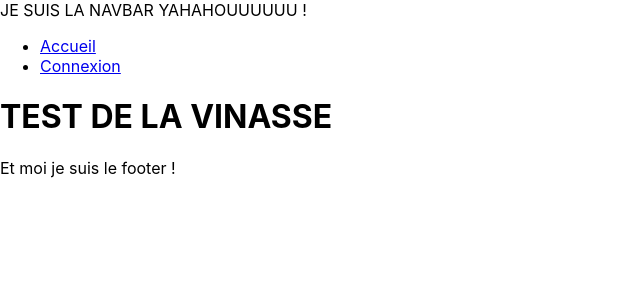
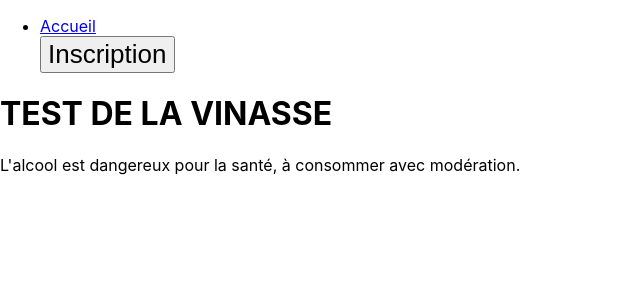
Before and after one commit to WildCodeSchool/2023-02-JS-Lille-project-3-groupe3-inovin, a React (Vite) app in the folder frontend/: page / in a window 1280 px wide. Shown: the top 300 px of the page, without its empty margins (0-640 px from the left). Built offline with nearby package versions, Linux system fonts and the light colour scheme.

Commit message:
Adding Navbar and Footer code, no CSS

```diff
--- a/frontend/package.json
+++ b/frontend/package.json
@@ -14,9 +14,7 @@
     "react": "^18.2.0",
     "react-dom": "^18.2.0",
     "react-router-dom": "^6.12.1",
-
     "sort-by": "^1.2.0",
-
     "vite": "^4.0.4"
   },
   "devDependencies": {
--- a/frontend/src/App.jsx
+++ b/frontend/src/App.jsx
@@ -8,13 +8,17 @@ import Resume from "./pages/Resume";
 import Navbar from "./components/Navbar/Navbar";
 import Footer from "./components/Footer/Footer";
 
+import { LogingProvider } from "./contexts/LogingContext";
+
 import "./App.css";
 
 function App() {
   return (
     <Router>
       <div>
-        <Navbar />
+        <LogingProvider>
+          <Navbar />
+        </LogingProvider>
 
         <Routes>
           <Route path="/" element={<Home />} />
--- a/frontend/src/components/Footer/Footer.jsx
+++ b/frontend/src/components/Footer/Footer.jsx
@@ -1,5 +1,9 @@
 function Footer() {
-  return <div>Et moi je suis le footer !</div>;
+  return (
+    <div>
+      L'alcool est dangereux pour la santé, à consommer avec modération.
+    </div>
+  );
 }
 
 export default Footer;
--- a/frontend/src/components/Navbar/Navbar.jsx
+++ b/frontend/src/components/Navbar/Navbar.jsx
@@ -1,16 +1,41 @@
-import { Link } from "react-router-dom";
+import { Link, useNavigate } from "react-router-dom";
+import { useContext } from "react";
+import { LogingContext } from "../../contexts/LogingContext";
 
 function Navbar() {
+  const navigate = useNavigate();
+  const { isOnline, loging, logout } = useContext(LogingContext);
+
+  const inscription = () => {
+    navigate("/Inscription");
+  };
+
+  const deconnexion = () => {
+    navigate("/");
+  };
+
+  const handleLogingLogout = () => {
+    if (isOnline) {
+      logout();
+      deconnexion();
+    } else {
+      loging();
+      inscription();
+    }
+  };
+
   return (
     <div>
-      JE SUIS LA NAVBAR YAHAHOUUUUUU !
       <ul>
         <li>
           <Link to="/">Accueil</Link>
         </li>
-        <li>
-          <Link to="/Inscription">Connexion</Link>
-        </li>
+
+        <div>
+          <button type="button" onClick={handleLogingLogout}>
+            {isOnline ? "Déconnexion" : "Inscription"}
+          </button>
+        </div>
       </ul>
     </div>
   );
--- /dev/null
+++ b/frontend/src/contexts/LogingContext.jsx
@@ -0,0 +1,35 @@
+import { createContext, useState, useMemo } from "react";
+import propTypes from "prop-types";
+
+export const LogingContext = createContext();
+
+export function LogingProvider({ children }) {
+  const [isOnline, setIsOnline] = useState(false);
+
+  const loging = () => {
+    setIsOnline(true);
+  };
+
+  const logout = () => {
+    setIsOnline(false);
+  };
+
+  const logingContextValue = useMemo(
+    () => ({ isOnline, loging, logout }),
+    [isOnline, loging, logout]
+  );
+
+  return (
+    <LogingContext.Provider value={logingContextValue}>
+      {children}
+    </LogingContext.Provider>
+  );
+}
+
+LogingProvider.propTypes = {
+  children: propTypes.shape({
+    isOnline: propTypes.string,
+    loging: propTypes.string,
+    logout: propTypes.string,
+  }).isRequired,
+};
```
Also changed, not shown: 1 other file (tests, documents, lock files or other folders).
